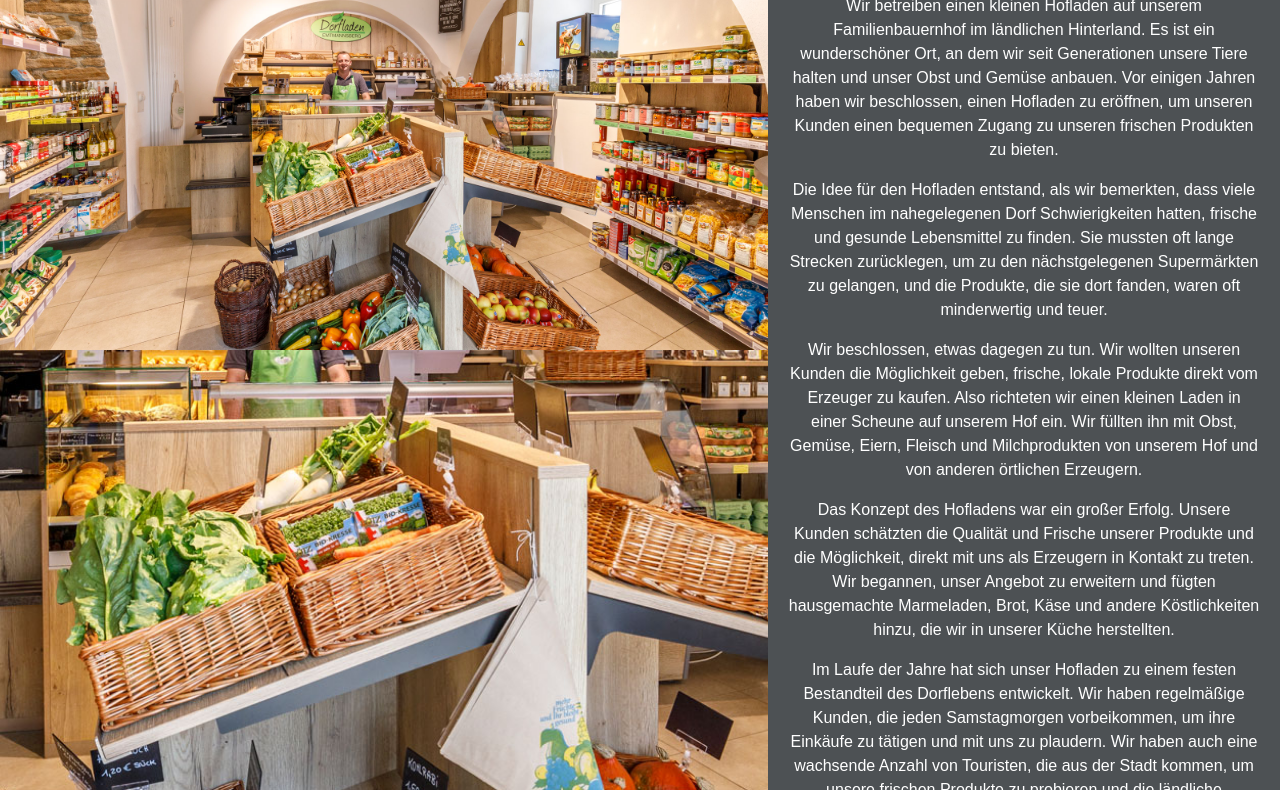
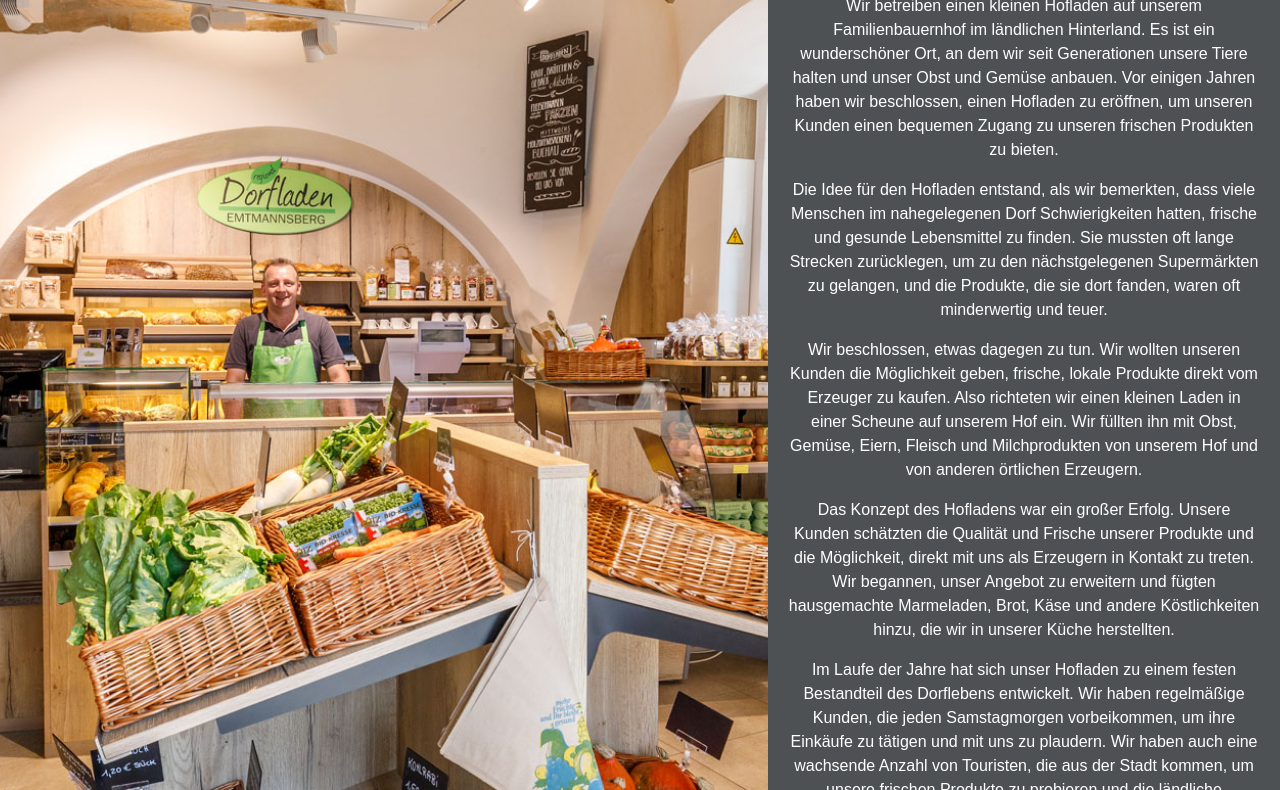
Before and after one commit to Logggee/Web2Praktikum, a plain HTML site: page HTML/ueberuns.html in a window 1280 px wide. Shown: the part 157-947 px from the top of the page. Drawn offline with nearby package versions, Linux system fonts and the light colour scheme.

Commit message:
Bild bei ueberuns gefixt

```diff
--- a/HTML/ueberuns.html
+++ b/HTML/ueberuns.html
@@ -69,7 +69,6 @@
     </nav>
     <main>
         <div class="image">
-            <img src="../Bilder/HoflandUeberUns.png" width="100%">
         </div>
         <div class="content">
             <h1>Das sind Wir!</h1>
```
